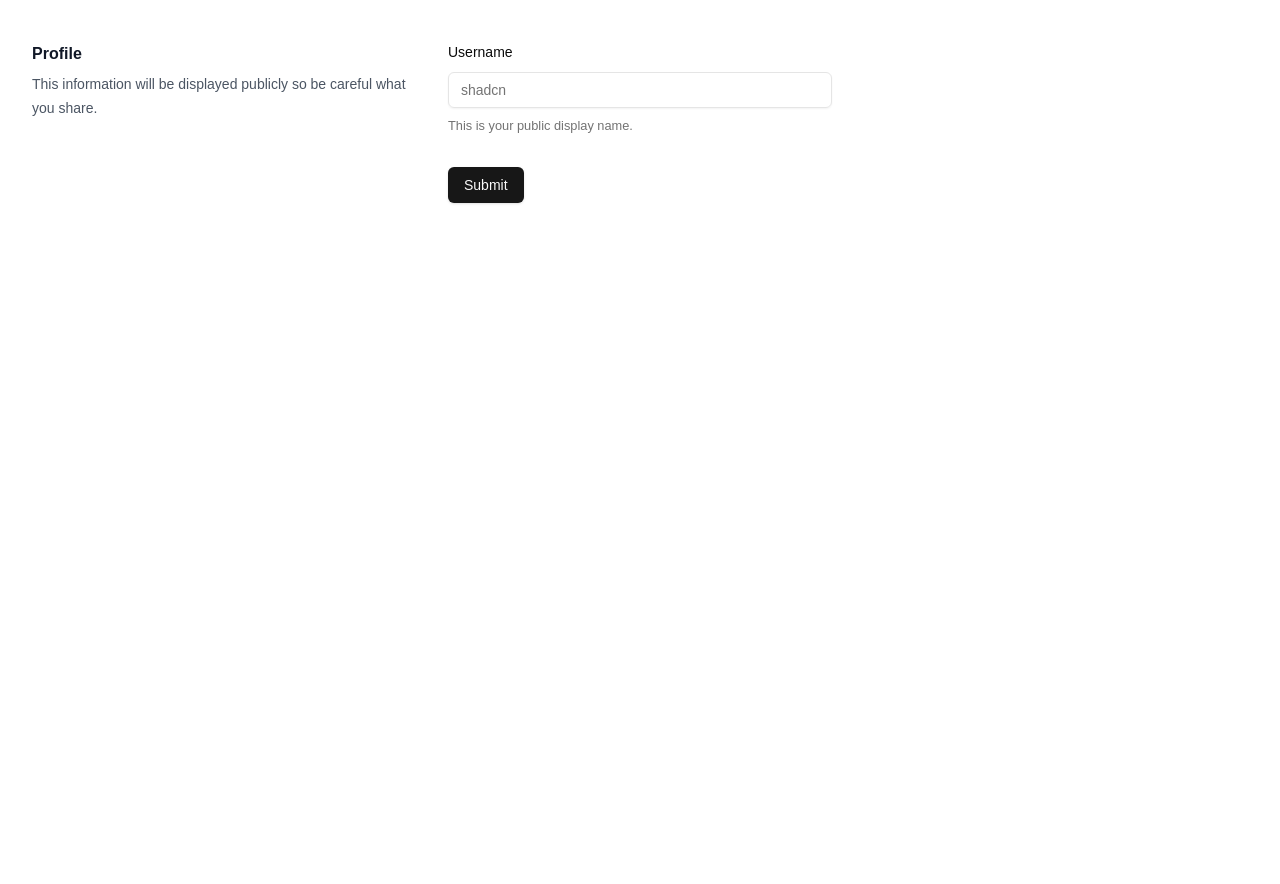
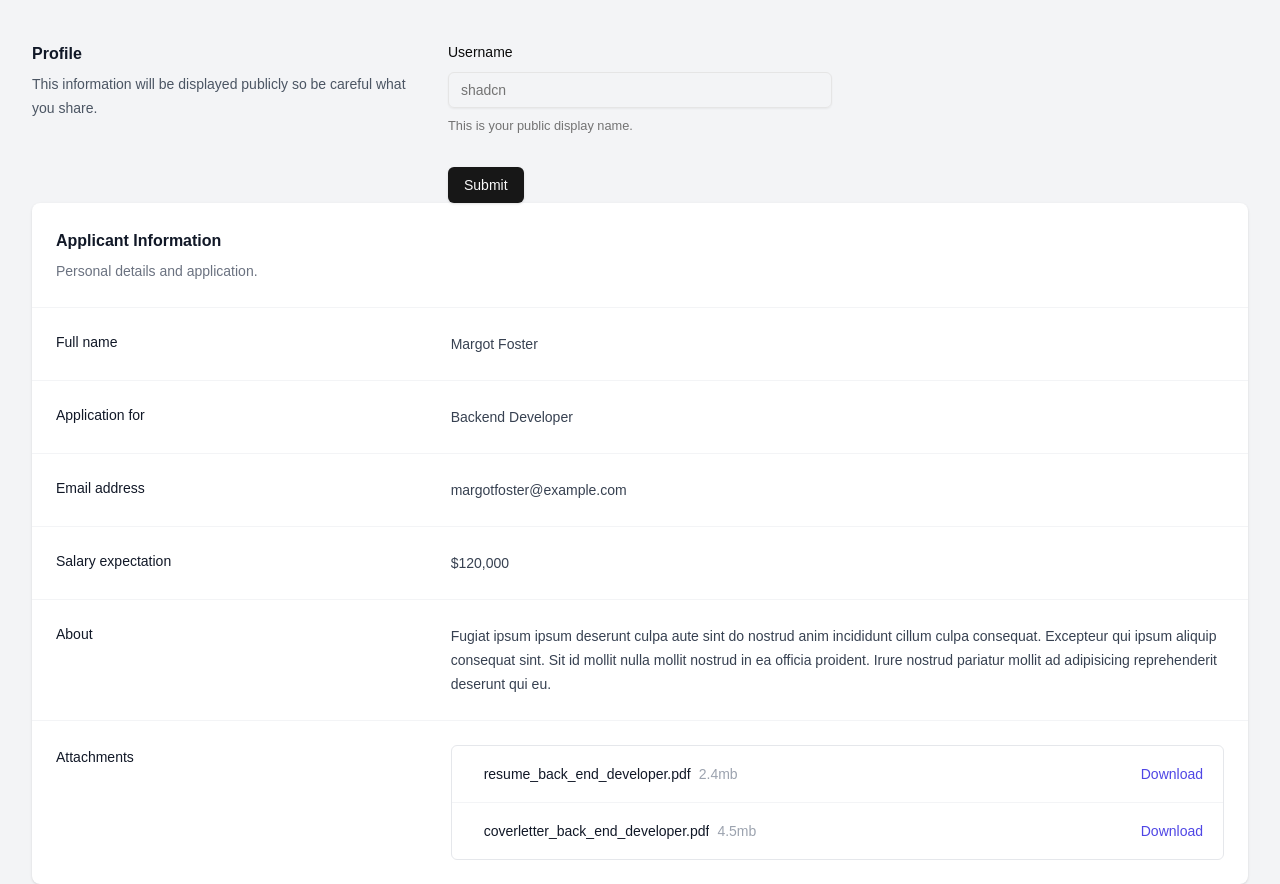
Before and after one commit to JakubFaltyn/university-software-engineering, a Next.js app: page / in a window 1280 px wide. Before the commit the page ends 800 px from the top, so only its background shows below. Built offline with nearby package versions, Linux system fonts and the light colour scheme.

Commit message:
0something

```diff
--- a/app/layout.tsx
+++ b/app/layout.tsx
@@ -26,7 +26,7 @@
   return (
     <html lang="en">
       <body
-        className={`${geistSans.variable} ${geistMono.variable} antialiased`}
+        className={`${geistSans.variable} ${geistMono.variable} antialiased bg-gray-100`}
       >
         {children}
       </body>
--- a/app/page.tsx
+++ b/app/page.tsx
@@ -1,4 +1,6 @@
 import { MainForm } from "@/components/blocks/MainForm";
+import Details from "@/components/blocks/Details";
+
 export default function Home() {
     return (
         <div className="mx-auto max-w-7xl sm:px-6 lg:px-8 pt-10">
@@ -13,6 +15,8 @@
 
                 </div>
             </div>
+            <Details />
         </div>
+
     );
 }
--- /dev/null
+++ b/components/blocks/Details.tsx
@@ -0,0 +1,74 @@
+
+export default function Details() {
+  return (
+    <div className="overflow-hidden bg-white shadow sm:rounded-lg">
+      <div className="px-4 py-6 sm:px-6">
+        <h3 className="text-base/7 font-semibold text-gray-900">Applicant Information</h3>
+        <p className="mt-1 max-w-2xl text-sm/6 text-gray-500">Personal details and application.</p>
+      </div>
+      <div className="border-t border-gray-100">
+        <dl className="divide-y divide-gray-100">
+          <div className="px-4 py-6 sm:grid sm:grid-cols-3 sm:gap-4 sm:px-6">
+            <dt className="text-sm font-medium text-gray-900">Full name</dt>
+            <dd className="mt-1 text-sm/6 text-gray-700 sm:col-span-2 sm:mt-0">Margot Foster</dd>
+          </div>
+          <div className="px-4 py-6 sm:grid sm:grid-cols-3 sm:gap-4 sm:px-6">
+            <dt className="text-sm font-medium text-gray-900">Application for</dt>
+            <dd className="mt-1 text-sm/6 text-gray-700 sm:col-span-2 sm:mt-0">Backend Developer</dd>
+          </div>
+          <div className="px-4 py-6 sm:grid sm:grid-cols-3 sm:gap-4 sm:px-6">
+            <dt className="text-sm font-medium text-gray-900">Email address</dt>
+            <dd className="mt-1 text-sm/6 text-gray-700 sm:col-span-2 sm:mt-0">margotfoster@example.com</dd>
+          </div>
+          <div className="px-4 py-6 sm:grid sm:grid-cols-3 sm:gap-4 sm:px-6">
+            <dt className="text-sm font-medium text-gray-900">Salary expectation</dt>
+            <dd className="mt-1 text-sm/6 text-gray-700 sm:col-span-2 sm:mt-0">$120,000</dd>
+          </div>
+          <div className="px-4 py-6 sm:grid sm:grid-cols-3 sm:gap-4 sm:px-6">
+            <dt className="text-sm font-medium text-gray-900">About</dt>
+            <dd className="mt-1 text-sm/6 text-gray-700 sm:col-span-2 sm:mt-0">
+              Fugiat ipsum ipsum deserunt culpa aute sint do nostrud anim incididunt cillum culpa consequat. Excepteur
+              qui ipsum aliquip consequat sint. Sit id mollit nulla mollit nostrud in ea officia proident. Irure nostrud
+              pariatur mollit ad adipisicing reprehenderit deserunt qui eu.
+            </dd>
+          </div>
+          <div className="px-4 py-6 sm:grid sm:grid-cols-3 sm:gap-4 sm:px-6">
+            <dt className="text-sm/6 font-medium text-gray-900">Attachments</dt>
+            <dd className="mt-2 text-sm text-gray-900 sm:col-span-2 sm:mt-0">
+              <ul role="list" className="divide-y divide-gray-100 rounded-md border border-gray-200">
+                <li className="flex items-center justify-between py-4 pl-4 pr-5 text-sm/6">
+                  <div className="flex w-0 flex-1 items-center">
+                    {/* <PaperClipIcon aria-hidden="true" className="size-5 shrink-0 text-gray-400" /> */}
+                    <div className="ml-4 flex min-w-0 flex-1 gap-2">
+                      <span className="truncate font-medium">resume_back_end_developer.pdf</span>
+                      <span className="shrink-0 text-gray-400">2.4mb</span>
+                    </div>
+                  </div>
+                  <div className="ml-4 shrink-0">
+                    <a href="#" className="font-medium text-indigo-600 hover:text-indigo-500">
+                      Download
+                    </a>
+                  </div>
+                </li>
+                <li className="flex items-center justify-between py-4 pl-4 pr-5 text-sm/6">
+                  <div className="flex w-0 flex-1 items-center">
+                    {/* <PaperClipIcon aria-hidden="true" className="size-5 shrink-0 text-gray-400" /> */}
+                    <div className="ml-4 flex min-w-0 flex-1 gap-2">
+                      <span className="truncate font-medium">coverletter_back_end_developer.pdf</span>
+                      <span className="shrink-0 text-gray-400">4.5mb</span>
+                    </div>
+                  </div>
+                  <div className="ml-4 shrink-0">
+                    <a href="#" className="font-medium text-indigo-600 hover:text-indigo-500">
+                      Download
+                    </a>
+                  </div>
+                </li>
+              </ul>
+            </dd>
+          </div>
+        </dl>
+      </div>
+    </div>
+  )
+}
```
